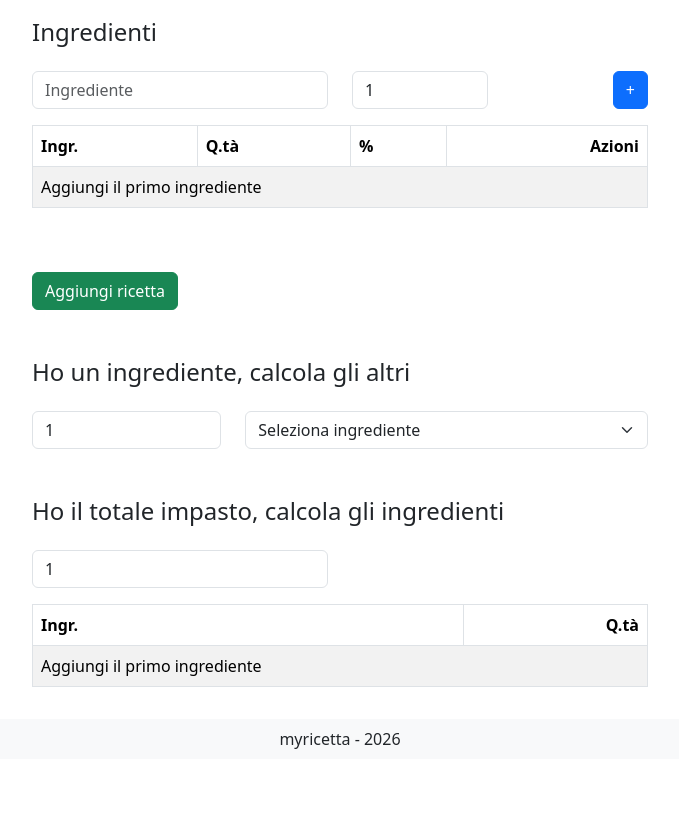
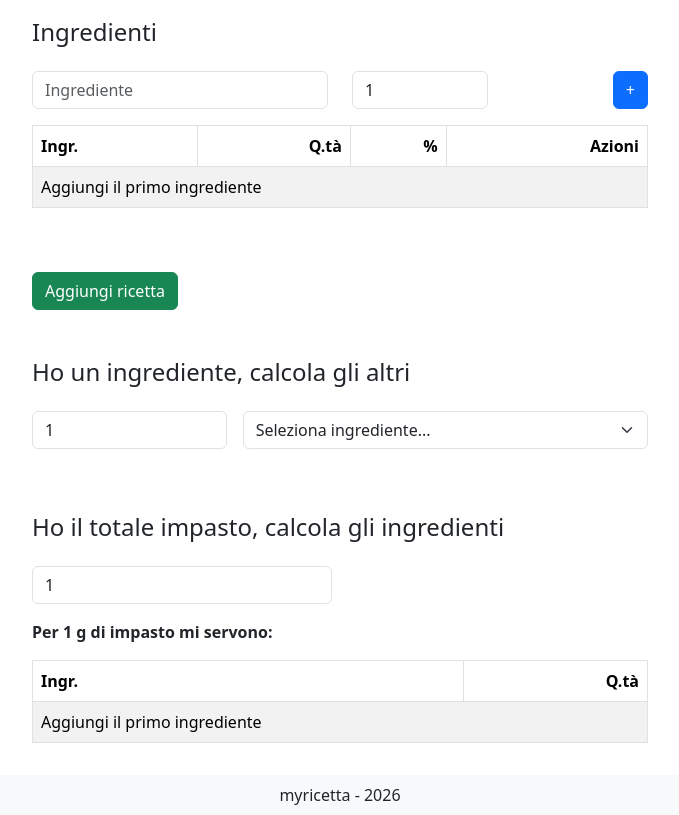
Before and after one commit to tave8/myricetta-react, a React (Vite) app: page /add-recipe in a window 1280 px wide. Shown: the part 320-1135 px from the top of the page, without its empty margins (300-979 px from the left). Before the commit the page ends 1079 px from the top, so only its background shows below. Built offline with nearby package versions, Linux system fonts and the light colour scheme.

Commit message:
misc UX & UI improve

```diff
--- a/src/components/Recipe.jsx
+++ b/src/components/Recipe.jsx
@@ -177,8 +177,8 @@ const RecipeComponent = (props) => {
                   <thead>
                     <tr>
                       <th>Ingr.</th>
-                      <th>Q.tà</th>
-                      <th>%</th>
+                      <th className="text-end">Q.tà</th>
+                      <th className="text-end">%</th>
                       <th className="text-end">Azioni</th>
                     </tr>
                   </thead>
@@ -188,8 +188,8 @@ const RecipeComponent = (props) => {
                       return (
                         <tr key={ingredient.id}>
                           <td>{ingredient.name}</td>
-                          <td>{ingredient.quantityRounded}</td>
-                          <td>{ingredient.percentageRounded}</td>
+                          <td className="text-end">{ingredient.quantityRounded} g</td>
+                          <td className="text-end">{ingredient.percentageRounded} %</td>
                           <td className="text-end">
                             <Button
                               variant="danger"
@@ -229,7 +229,7 @@ const RecipeComponent = (props) => {
                     {ingredientsCalculations?.ingredients.length > 0 && (
                       <tr className="fw-bold">
                         <td className="text-end">TOTALE:</td>
-                        <td>{ingredientsCalculations.totIngredientsRounded}</td>
+                        <td className="text-end">{ingredientsCalculations.totIngredientsRounded} g</td>
                       </tr>
                     )}
                   </tfoot>
@@ -265,7 +265,7 @@ const RecipeComponent = (props) => {
               </Col>
               {/* known ingredient (name, quantity) */}
               <Col>
-                <Row>
+                <Row className="g-3">
                   {/* known ingredient quantity */}
                   <Col xs={4}>
                     <Form.Group>
@@ -276,12 +276,18 @@ const RecipeComponent = (props) => {
                         onChange={(event) => {
                           const val = event.target.value
                           setKnownIngredientQuantity(val)
-                          const context = { _recipeInstance, knownIngredientName, knownIngredientQuantity: val, setIngredientsCalculationsFromIngredient }
+                          const context = {
+                            _recipeInstance,
+                            knownIngredientName,
+                            knownIngredientQuantity: val,
+                            setIngredientsCalculationsFromIngredient,
+                          }
                           calcIngredientsFromOneIngredientHelper(context)()
                         }}
                       />
                     </Form.Group>
                   </Col>
+
                   {/* known ingredient name */}
                   <Col xs={8}>
                     <Form.Group>
@@ -289,21 +295,38 @@ const RecipeComponent = (props) => {
                         value={knownIngredientName}
                         onChange={(event) => {
                           const val = event.target.value
+                          const isOptionEmpty = val.trim() == ""
                           setKnownIngredientName(val)
-                          const context = { _recipeInstance, knownIngredientName: val, knownIngredientQuantity, setIngredientsCalculationsFromIngredient }
+                          if (isOptionEmpty) {
+                            setKnownIngredientQuantity(1)
+                          }
+
+                          const context = {
+                            _recipeInstance,
+                            knownIngredientName: val,
+                            knownIngredientQuantity,
+                            setIngredientsCalculationsFromIngredient,
+                          }
                           calcIngredientsFromOneIngredientHelper(context)()
                         }}
                       >
-                        <option value="">Seleziona ingrediente</option>
-                        {ingredientsCalculations?.ingredients.map((ingredient) => {
-                          return (
-                            <option key={ingredient.id} value={ingredient.name}>
-                              {ingredient.name}
-                            </option>
-                          )
-                        })}
+                        <option value="">Seleziona ingrediente...</option>
+                        {ingredientsCalculations?.ingredients.map((ingredient) => (
+                          <option key={ingredient.id} value={ingredient.name}>
+                            {ingredient.name}
+                          </option>
+                        ))}
                       </Form.Select>
                     </Form.Group>
+                  </Col>
+
+                  {/* Frase */}
+                  <Col xs={12}>
+                    {knownIngredientQuantity && knownIngredientName && (
+                      <div className="fw-bold">
+                        Per {knownIngredientQuantity} g di {knownIngredientName} mi servono:
+                      </div>
+                    )}
                   </Col>
                 </Row>
               </Col>
@@ -332,7 +355,7 @@ const RecipeComponent = (props) => {
                             return (
                               <tr key={ingredient.id} className={isIngredientInListSameAsKnownIngredient ? "table-primary" : ""}>
                                 <td>{ingredient.name}</td>
-                                <td className="text-end">{ingredient.quantityRounded}</td>
+                                <td className="text-end">{ingredient.quantityRounded} g</td>
                               </tr>
                             )
                           })}
@@ -348,7 +371,7 @@ const RecipeComponent = (props) => {
                           {ingredientsCalculationsFromIngredient?.ingredients.length > 0 && (
                             <tr className="text-end fw-bold">
                               <td>TOTALE:</td>
-                              <td>{ingredientsCalculationsFromIngredient.totIngredientsRounded}</td>
+                              <td>{ingredientsCalculationsFromIngredient.totIngredientsRounded} g</td>
                             </tr>
                           )}
                         </tfoot>
@@ -368,7 +391,7 @@ const RecipeComponent = (props) => {
               </Col>
               {/* known recipe (quantity) */}
               <Col>
-                <Row className="">
+                <Row className="g-3">
                   {/* known recipe quantity */}
                   <Col xs={12} md={6}>
                     <Form.Group>
@@ -384,6 +407,14 @@ const RecipeComponent = (props) => {
                         }}
                       />
                     </Form.Group>
+                  </Col>
+                  {/* frase */}
+                  <Col xs={12}>
+                    {knownRecipeQuantity && (
+                      <div className="fw-bold">
+                        Per {knownRecipeQuantity} g di impasto mi servono:
+                      </div>
+                    )}
                   </Col>
                 </Row>
               </Col>
@@ -411,7 +442,7 @@ const RecipeComponent = (props) => {
                           return (
                             <tr key={ingredient.id}>
                               <td>{ingredient.name}</td>
-                              <td className="text-end">{ingredient.quantityRounded}</td>
+                              <td className="text-end">{ingredient.quantityRounded} g</td>
                             </tr>
                           )
                         })}
@@ -427,7 +458,7 @@ const RecipeComponent = (props) => {
                         {ingredientsCalculationsFromRecipeQuantity?.ingredients.length > 0 && (
                           <tr className="table-primary fw-bold">
                             <td className="text-end">TOTALE:</td>
-                            <td className="text-end">{ingredientsCalculationsFromRecipeQuantity.totIngredientsRounded}</td>
+                            <td className="text-end">{ingredientsCalculationsFromRecipeQuantity.totIngredientsRounded} g</td>
                           </tr>
                         )}
                       </tfoot>
```
